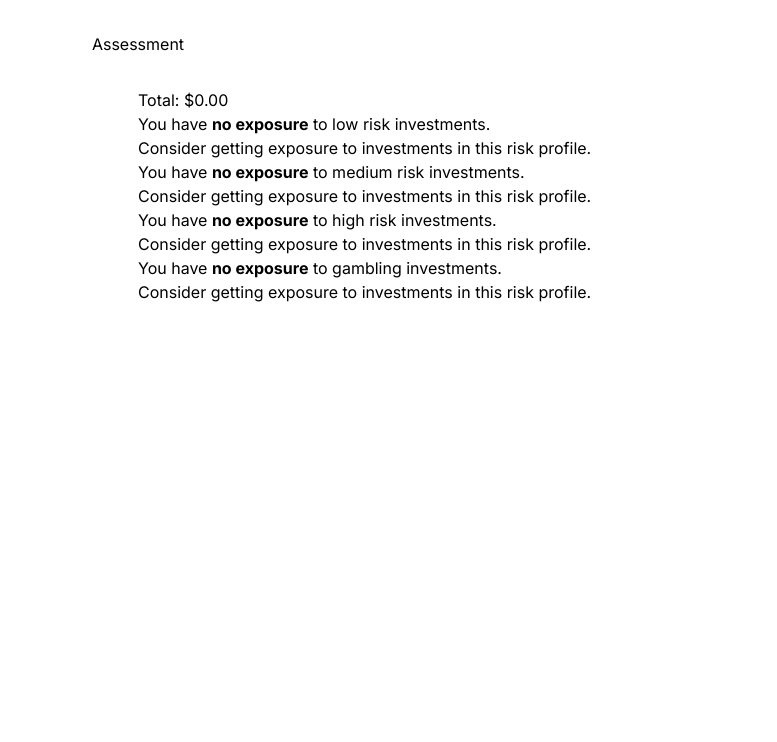
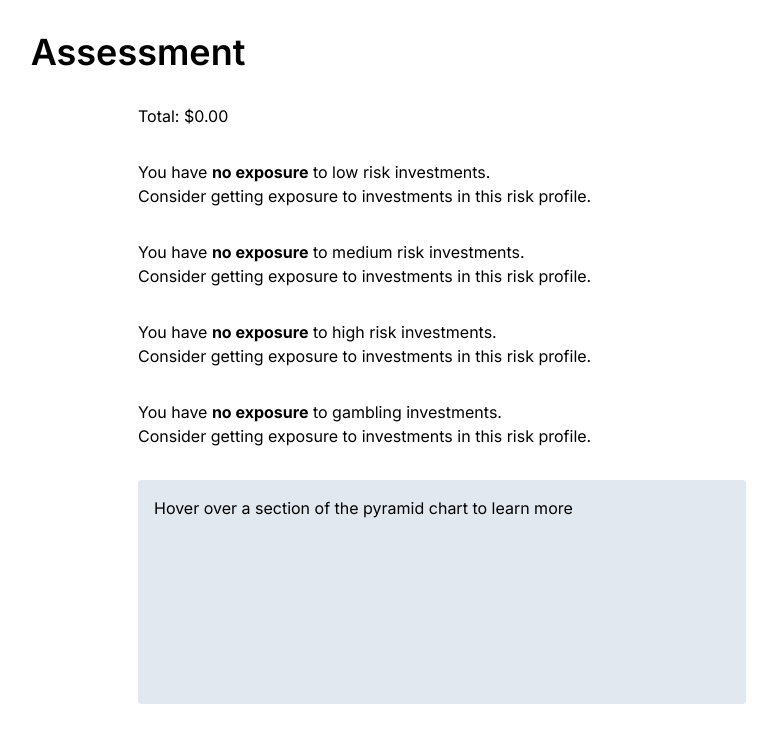
Before and after one commit to jebzley/bagcheck, a Next.js app: page /assess in a window 1280 px wide. Shown: the top 742 px of the page, without its empty margins (502-1279 px from the left). Built offline with nearby package versions, Linux system fonts and the light colour scheme.

Commit message:
improve info panel

```diff
--- a/src/app/assess/chart-area.tsx
+++ b/src/app/assess/chart-area.tsx
@@ -29,10 +29,11 @@ export function ChartArea() {
       <section className="p-16">
         <Pyramid data={pyramidItems} onHover={(type) => setHoveredItem(type)} />
       </section>
-      <section>
+      <section className="flex flex-col gap-8">
         <p>{`Total: $${total.toFixed(2)}`}</p>
-        {hoveredItem && <InfoPanel area={holdingsInfo[hoveredItem]} />}
         {messages?.map((message) => message)}
+
+        <InfoPanel area={hoveredItem ? holdingsInfo[hoveredItem] : null} />
       </section>
     </div>
   );
--- a/src/app/assess/formatting.tsx
+++ b/src/app/assess/formatting.tsx
@@ -43,7 +43,7 @@ export function formatExposureMessages(holdingsInfo: HoldingsInfo) {
     let suggestion = "";
     if (under.length) {
       suggestion = `Consider closing a trade and adding to your ${humanListJoin(
-        under.map((c) => c.title)
+        under.map((c) => c.title.toLowerCase())
       )} investments.`;
     } else {
       suggestion = `Consider closing a trade.`;
--- a/src/app/assess/info-panel.tsx
+++ b/src/app/assess/info-panel.tsx
@@ -1,13 +1,21 @@
 import { RiskArea } from "./types";
 
-export function InfoPanel({ area }: { area: RiskArea }) {
+type Props = {
+  area: RiskArea | null;
+};
+
+export function InfoPanel({ area }: Props) {
   return (
-    <div>
+    <div className="min-h-56 w-full overflow-scroll bg-slate-200 p-4 rounded">
+      {area ? (
+        <>
           <h2>{area.title}</h2>
           <p>
             <b>{area.exposure.toUpperCase()}</b>
           </p>
-      <p>This area takes up {area.percentage.toFixed(0)}% of your portfolio </p>
+          <p>
+            This area takes up {area.percentage.toFixed(0)}% of your portfolio{" "}
+          </p>
           <dl>
             {area.investments.map((investment) => {
               return (
@@ -21,6 +29,10 @@ export function InfoPanel({ area }: { area: RiskArea }) {
               );
             })}
           </dl>
+        </>
+      ) : (
+        <p>Hover over a section of the pyramid chart to learn more</p>
+      )}
     </div>
   );
 }
--- a/src/app/globals.css
+++ b/src/app/globals.css
@@ -14,21 +14,6 @@ body {
 
 }
 
-.form-item-enter {
-    opacity: 0;
-    transform: scale(0.9);
-  }
-  .form-item-enter-active {
-    opacity: 1;
-    transform: scale(1);
-    transition: opacity 200ms, transform 200ms;
-  }
-  .form-item-exit {
-    opacity: 1;
-    transform: scale(1);
-  }
-  .form-item-exit-active {
-    opacity: 0;
-    transform: scale(0.9);
-    transition: opacity 200ms, transform 200ms;
-  }
+h1 {
+  @apply text-4xl font-semibold
+}
```
Lines whose indentation alone changed are shown as unchanged.
